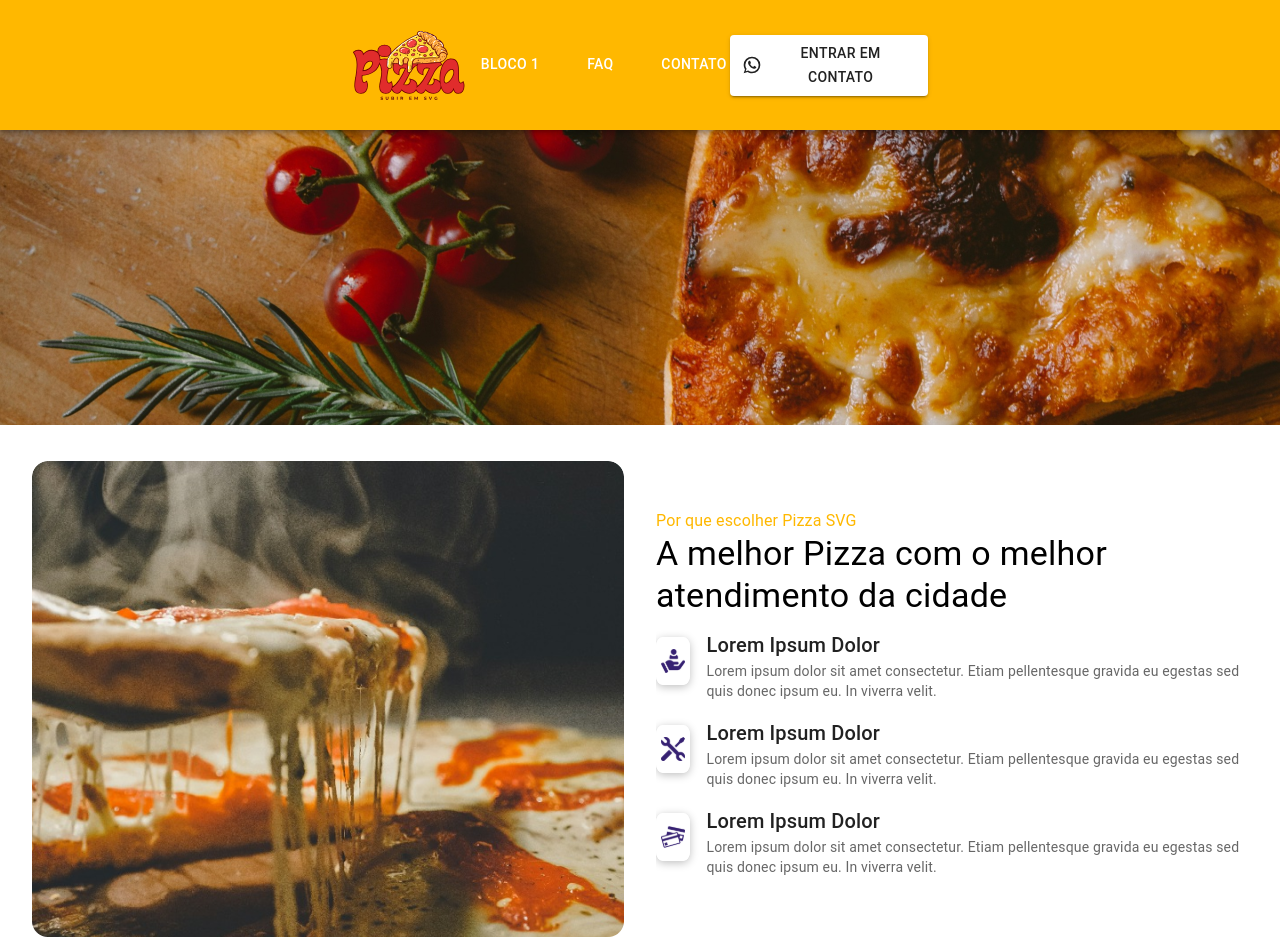
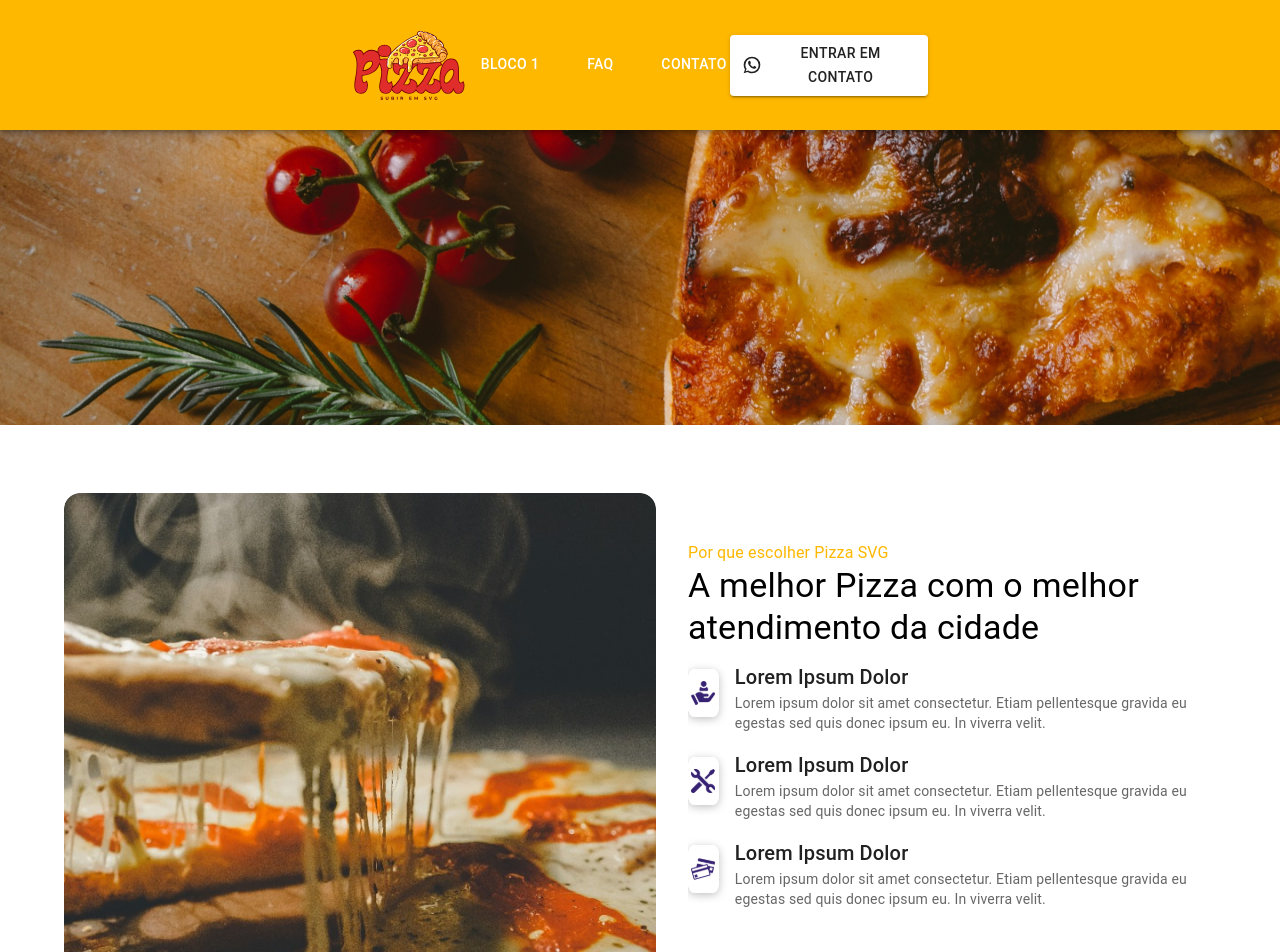
Before and after one commit to Andzuo/test-front-loumar, a React (Create React App) app: page / in a window 1280 px wide. Shown: the top 952 px of the page. Built offline with nearby package versions, Linux system fonts and the light colour scheme.

Commit message:
Fix: Padding ajust

```diff
--- a/src/components/FirstSection.jsx
+++ b/src/components/FirstSection.jsx
@@ -10,7 +10,7 @@ const SectionContainer = styled(Box)(({ theme }) => ({
    flexDirection: "row",
    alignItems: "center",
    justifyContent: "center",
-   padding: "32px",
+   padding: "5%",
    width: "100%",
    margin: "0 auto",
    [theme.breakpoints.down("lg")]: {
@@ -36,6 +36,7 @@ const ImageContainer = styled("div")({
 const TextContainer = styled(Box)(({ theme }) => ({
    marginLeft: "32px",
    flex: 1,
+   maxWidth: "700px",
    [theme.breakpoints.down("md")]: {
       marginLeft: 0,
       display: "flex",
```
